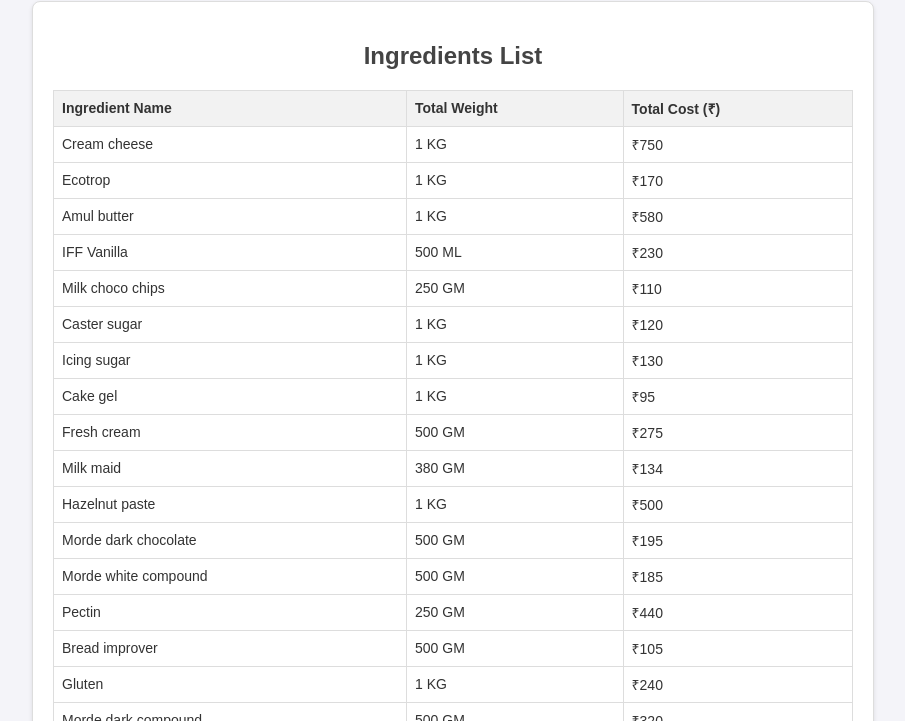
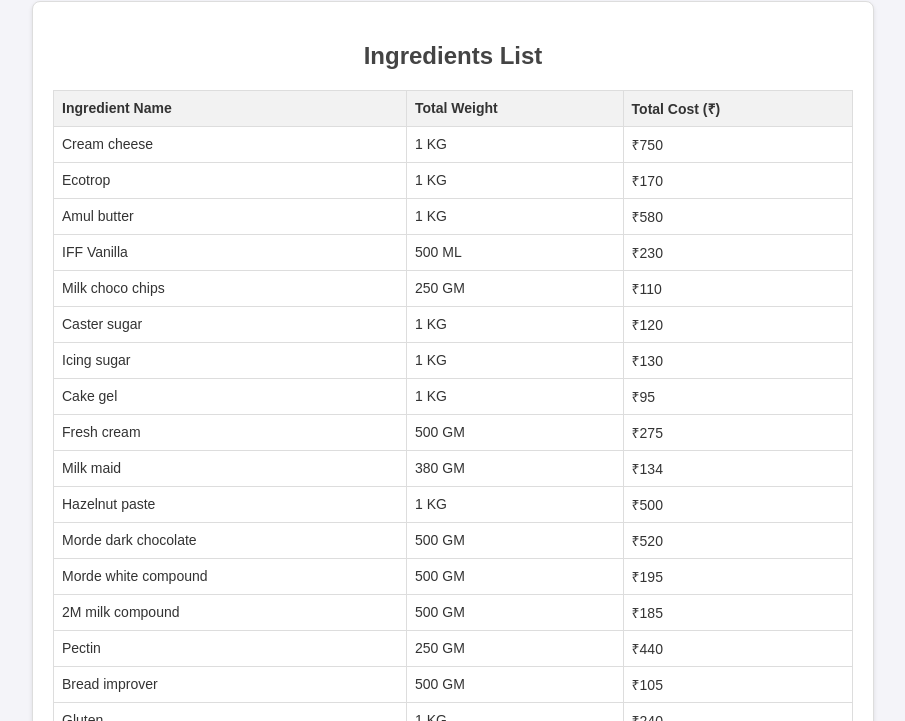
Before and after one commit to kmallya7/price-checker, a plain HTML site: page index.html in a window 1280 px wide. Shown: the part 79-800 px from the top of the page, without its empty margins (187-1092 px from the left). Drawn offline with Linux system fonts and the light colour scheme.

Commit message:
index.html
Updated pricing and added one more ingredient

```diff
--- a/index.html
+++ b/index.html
@@ -122,8 +122,9 @@
             { name: 'Fresh cream', totalWeight: '500 GM', totalCost: 275 },
             { name: 'Milk maid', totalWeight: '380 GM', totalCost: 134 },
             { name: 'Hazelnut paste', totalWeight: '1 KG', totalCost: 500 },
-            { name: 'Morde dark chocolate', totalWeight: '500 GM', totalCost: 195 },
-            { name: 'Morde white compound', totalWeight: '500 GM', totalCost: 185 },
+            { name: 'Morde dark chocolate', totalWeight: '500 GM', totalCost: 520 },
+            { name: 'Morde white compound', totalWeight: '500 GM', totalCost: 195 },
+            { name: '2M milk compound', totalWeight: '500 GM', totalCost: 185 },
             { name: 'Pectin', totalWeight: '250 GM', totalCost: 440 },
             { name: 'Bread improver', totalWeight: '500 GM', totalCost: 105 },
             { name: 'Gluten', totalWeight: '1 KG', totalCost: 240 },
```
